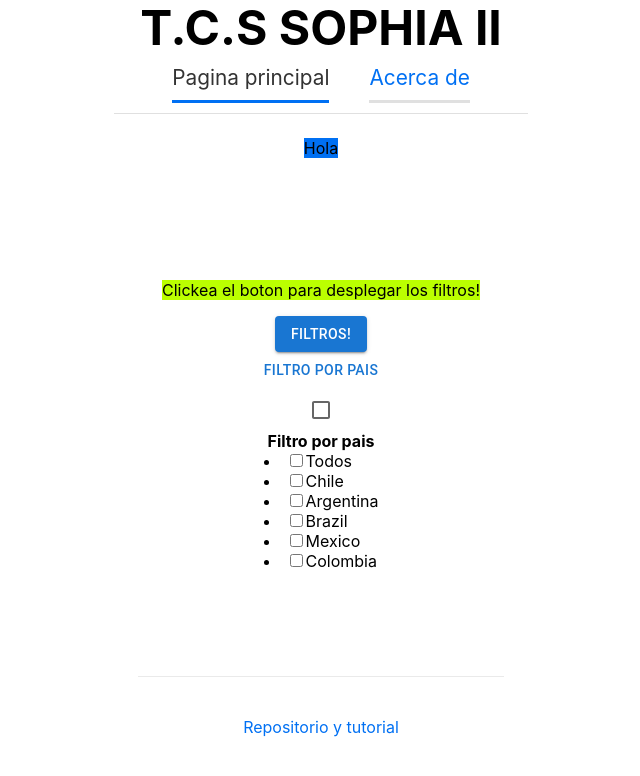
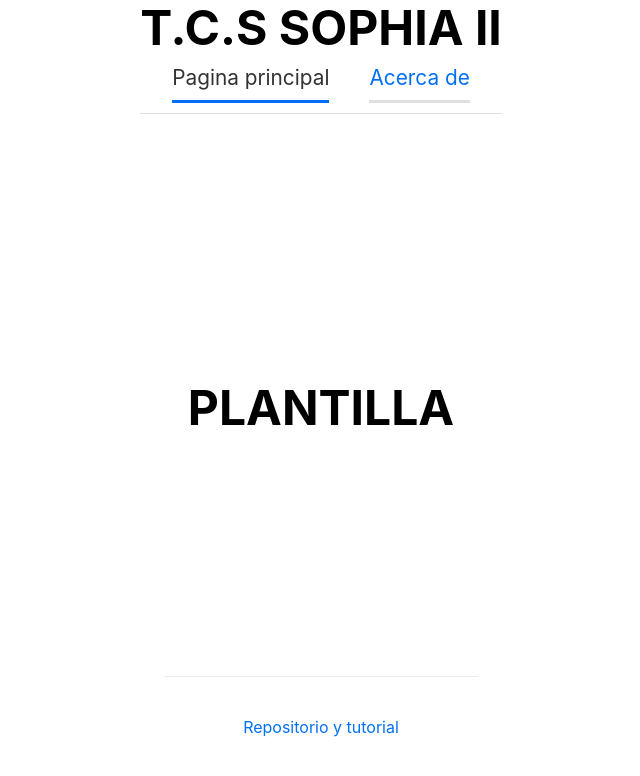
Before and after one commit to FelipePrieto22/Grupo-2-Sophia-2, a Next.js app: page / in a window 1280 px wide. Shown: the top 776 px of the page, without its empty margins (319-959 px from the left). Built offline with nearby package versions, Linux system fonts and the light colour scheme.

Commit message:
Platilla de trabajo

```diff
--- a/pages/index.js
+++ b/pages/index.js
@@ -5,100 +5,27 @@ import Layout from "../components/layout";
 import * as React from 'react';
 import ReactDOM from 'react-dom';
 import Button from '@material-ui/core/Button';
-import { Checkbox, TextField } from "@material-ui/core";
+import { alertClasses, Checkbox, TextField } from "@material-ui/core";
+import { getSystemErrorMap } from "util";
+import { Script } from "vm";
 
 const Index = () => {
   return (
     <div className="container">
-      <Head>
-        <title>SOPHIA II</title>
-        <link rel="icon" href="/favicon.ico" />
-      </Head>
+      <Layout pageId="page1">
+        <Head>
+          <title>SOPHIA II</title>
+          <link rel="icon" href="/favicon.ico" />
+        </Head>
+        <main>
 
-      <Layout pageId="page1">
-        <div className= "pruebas">Hola</div>
-        <main>
-          {/* <h2 className="title">
-            <Image
-              src="/images/eye.png"
-              height={50} // Desired size with correct aspect ratio
-              width={70} // Desired size with correct aspect ratio
-              alt="ojo"/>T.C.S SOPHIA II
-          </h2> */}
-
-          <div>
-            {/* <Button variant="contained" color="primary"> {/* Botones  Filtros! </Button> */}
-            {/* <TextField label="Buscar"></TextField> {/* cuadros para escribir texto */}
-          </div>
-          <p className="botonFiltro">
-            Clickea el boton para desplegar los filtros!
-            {/* <TextField label="Buscar" size="small" ></TextField> {/* cuadros para escribir texto */}
-          </p>
-
-
-          {/* <input type="checkbox" name="filter[in][]" value="chl" id="in_chl" class="checkbox"</input> */}
-
-          {/* <input type="button" name="Filtros"></input> */}
-
-          <Button variant="contained" color="primary" > {/* Botones */} Filtros! </Button>
-
-          <Button onClick={() => { alert(':D') }}>Filtro por pais</Button>
-          <Checkbox >
-          </Checkbox>
-
-          {/* <div className="grid">
-          <Link
-            href={{
-              pathname: "/response",
-              query: { opt: 0 },
-            }}
-          >
-            <a className="card">Excelente!</a>
-          </Link>
-          </div> */}
-
-          <header>
-              <b>Filtro por pais</b>
-          </header>
-          <nav className="lista">
-            <li>
-              <input type="checkbox">
-              </input>
-              <label class="checkbox " for="in_chl">Todos</label>
-            </li>
-            <li>
-              <input type="checkbox">
-              </input>
-              <label class="checkbox " for="in_chl">Chile</label>
-            </li>
-            <li>
-              <input type="checkbox">
-              </input>
-              <label class="checkbox " for="in_chl">Argentina</label>
-            </li>
-            <li>
-              <input type="checkbox">
-              </input>
-              <label class="checkbox " for="in_chl">Brazil</label>
-            </li>
-            <li>
-              <input type="checkbox">
-              </input>
-              <label class="checkbox " for="in_chl">Mexico</label>
-            </li>
-            <li>
-              <input type="checkbox">
-              </input>
-              <label class="checkbox " for="in_chl">Colombia</label>
-            </li>
-          </nav>
+          <h1 className="title">PLANTILLA</h1>
 
         </main>
-        <footer>
+        <footer className="piePagina">
           <a href="https://github.com/FelipePrieto22/Grupo-2-Sophia-2" target="_blank"> Repositorio y tutorial </a>
         </footer>
       </Layout>
-
     </div>
   );
 };
--- a/styles/style.css
+++ b/styles/style.css
@@ -19,18 +19,6 @@ body {
   flex-direction: column;
   justify-content: center;
   align-items: center;
-}
-.pruebas{
-  justify-content: left;
-  align-items: left;
-  background-color: #0070f3;
-  align-items: left;
-}
-.botonFiltro{
-  justify-content:left;
-  background-color: rgb(187, 255, 0);
-
-  text-align: left;
 }
 
 main {
```
Also changed, not shown: pages/about.js (+3 -7 lines), pages/pruebas.html (deleted, +0 -51 lines), pages/response.js (deleted, +0 -39 lines).
